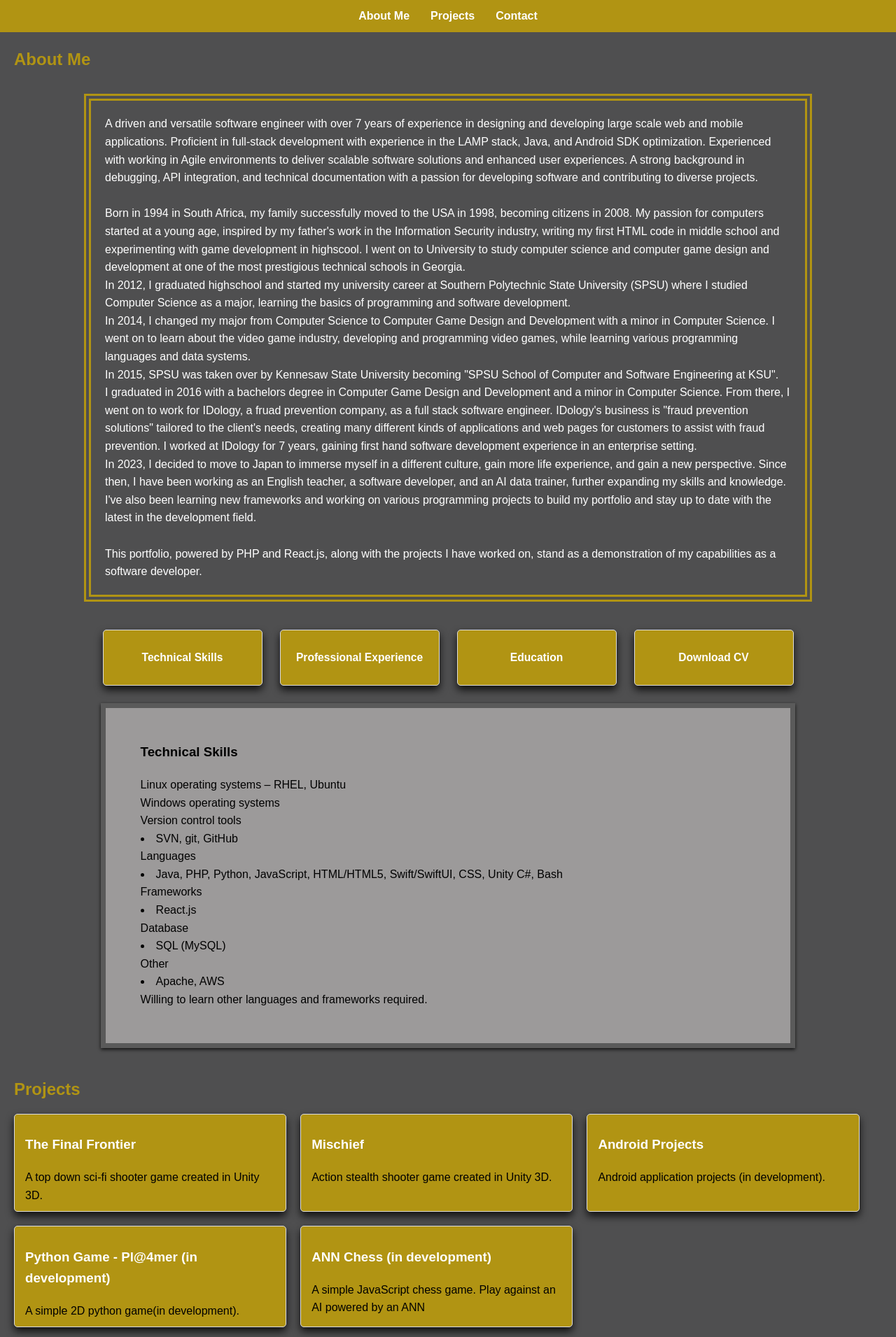
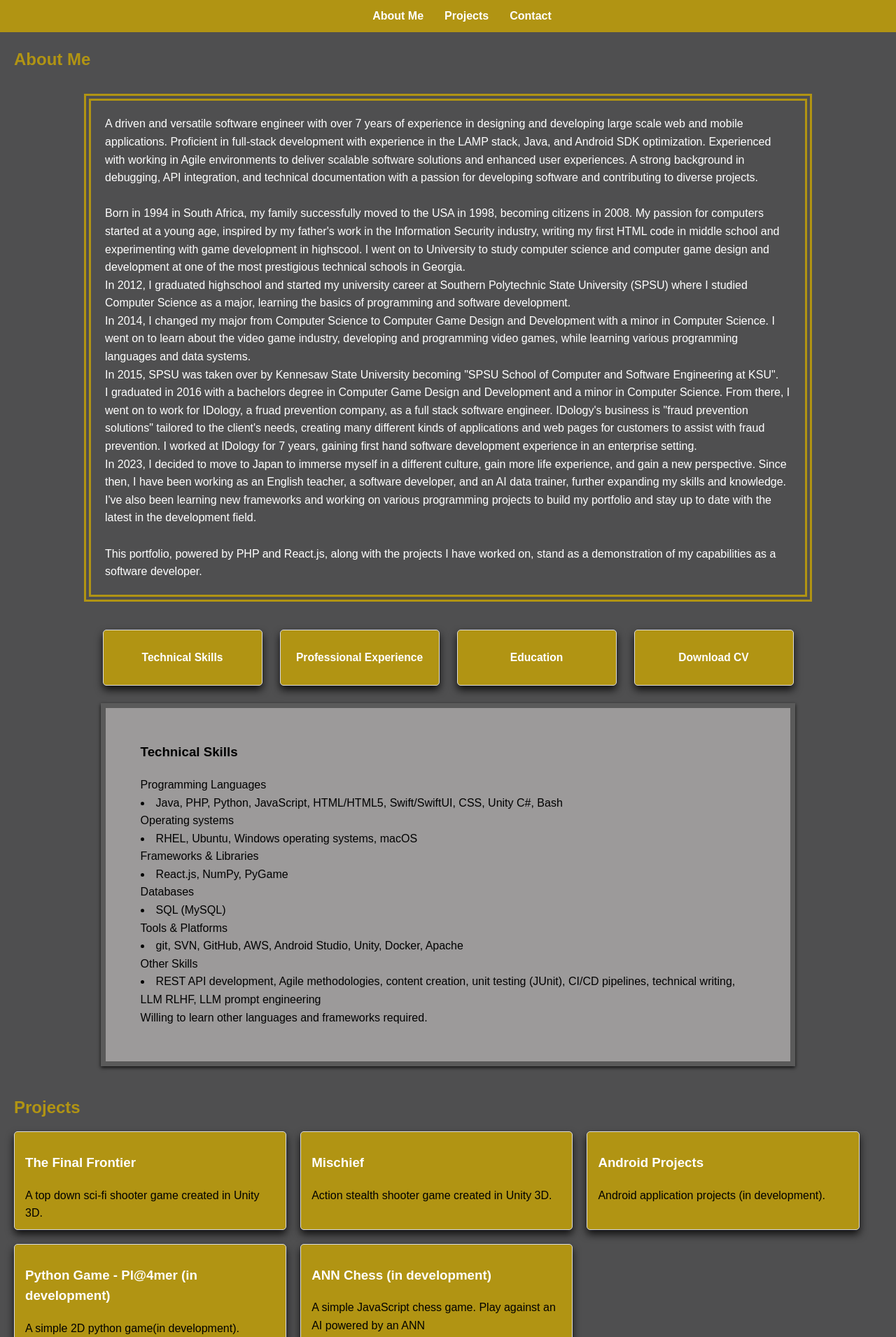
Before and after one commit to therealjasonbourn/portfolio, a PHP site: page / in a window 1280 px wide. Shown: the part 354-2265 px from the top of the page at 70% size. Run offline with PHP 8.4, Linux system fonts and the light colour scheme.

Commit message:
updating skills and professional experience

```diff
--- a/css/style.css
+++ b/css/style.css
@@ -11,7 +11,7 @@
 
 body, h1, h2, p, ul, li, a, form, input, textarea, button {
     margin: 0;
-    padding: 0;
+    /*padding: 0;*/
     box-sizing: border-box;
 }
 h1, .header-paragraph {
--- a/download.php
+++ b/download.php
@@ -1,6 +1,6 @@
 <?php
 
-$downloads_list = ["JasonBourn_CV_2.pdf"];
+$downloads_list = ["JasonBourn_CV_2.pdf", "JasonBourn_CV_2.docx"];
 
 if (isset($_GET['file'])) {
     if(in_array($_GET['file'], $downloads_list)){
--- a/index.php
+++ b/index.php
@@ -82,18 +82,26 @@
                 <div class="cv-info-div" id="technical-skills">
                     <h3>Technical Skills</h3>
                     <p id="technical_skills" class="information">
-                        Linux operating systems – RHEL, Ubuntu <br>
-                        Windows operating systems <br>
-                        Version control tools
-                        <li>SVN, git, GitHub</li>
-                        Languages
+                        Programming Languages
                         <li>Java, PHP, Python, JavaScript, HTML/HTML5, Swift/SwiftUI, CSS, Unity C#, Bash</li>
-                        Frameworks
-                        <li>React.js</li>
-                        Database
+
+                        Operating systems
+                        <li>RHEL, Ubuntu, Windows operating systems, macOS</li>
+
+                        Frameworks & Libraries
+                        <li>React.js, NumPy, PyGame</li>
+
+                        Databases
                         <li>SQL (MySQL)</li>
-                        Other
-                        <li>Apache, AWS</li>
+
+                        Tools & Platforms
+                        <li>git, SVN, GitHub, AWS, Android Studio, Unity, Docker, Apache</li>
+
+                        Other Skills
+                        <li>REST API development, Agile methodologies, content creation,
+                            unit testing (JUnit), CI/CD pipelines, technical writing, LLM RLHF,
+                            LLM prompt engineering</li>
+
                         Willing to learn other languages and frameworks required.
                     </p>
                 </div>
@@ -105,7 +113,7 @@
                                 <td style="text-align: center; vertical-align: top;"><b>Invisible</b><br>
                                     October 2024 – Present</td>
                                 <td class="professional_experience_data"><b>Advanced AI Data Trainer</b><br>
-                                    <i>Artifacts</i>
+                                <!--    <i>Artifacts</i>
                                     <li>Programming work.</li>
                                     <i>Tether Project</i>
                                     <li>Query Side-by-Side work.</li>
@@ -114,6 +122,23 @@
                                     <li>Moved up to the editor role in LLM training, reviewing and editing Operator annotations for final delivery.</li>
                                     <i>VFM Project</i>
                                     <li>Analyzing, annotating, and creating descriptions of cinematic scenes for training LLMs. </li>
+-->
+
+                                    <li>Tether Project (current): Training LLMs through side-by-side prompt analysis,
+                                        rating, and scoring (~30 tasks/week).</li>
+                                    <li>Artifacts Project (current): Training LLMs to code in Java and Python through RLHF training.</li>
+                                    <ul>
+                                        <li>Programming languages: Java, Python</li>
+                                        <li>Tools: Docker, Visual Studio Code, JUnit</li>
+                                    </ul>
+                                    <li>VFM Project: Worked as an Operator to annotate and create descriptions of
+                                        cinematic scenes for training LLMs with RLHF.</li>
+                                    <ul>
+                                        <li>Completed 145 tasks over 2 months with an average quality score of 88%,
+                                            contributing to an overall goal of 4,000 tasks for the 2 month period.</li>
+                                    </ul>
+                                    <li>VQA Project: Worked as a prompt engineer, annotating, reviewing, and editing
+                                        statistical analyses for sales data graphs and charts.</li>
                                 </td>
                             </tr>
                             <tr><td><br></td></tr> <!-- just use this for now -->
@@ -183,9 +208,11 @@
                 <div class="cv-info-div" id="full-cv" style="display: none;">
                     <h3>Dwonload CV</h3>
                     <p>
-                        Download a PDF of my CV below.
+                        Download a PDF or docx of my CV below.
                     </p>
-                    <a href="download.php?file=JasonBourn_CV_2.pdf" style="text-decoration: none;">CV Download</a>
+                    <a href="download.php?file=JasonBourn_CV_2.pdf" style="text-decoration: none;">CV Download (PDF)</a>
+                    <br>
+                    <a href="download.php?file=JasonBourn_CV_2.docx" style="text-decoration: none;">CV Download (docx)</a>
                 </div>
             </div>
         </section>
```
Also changed, not shown: 2 other files.
